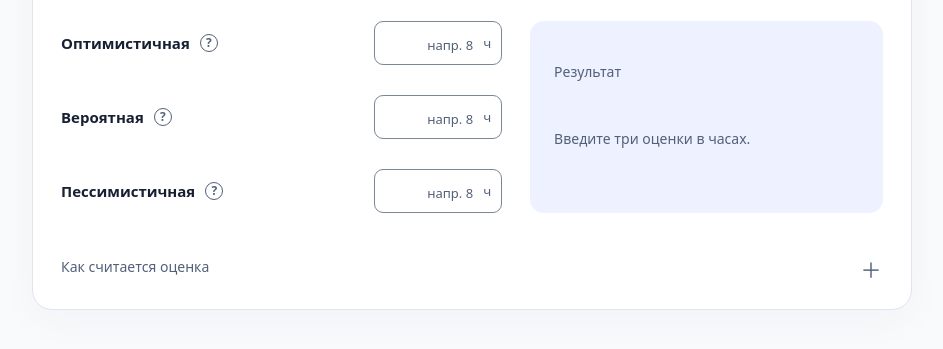
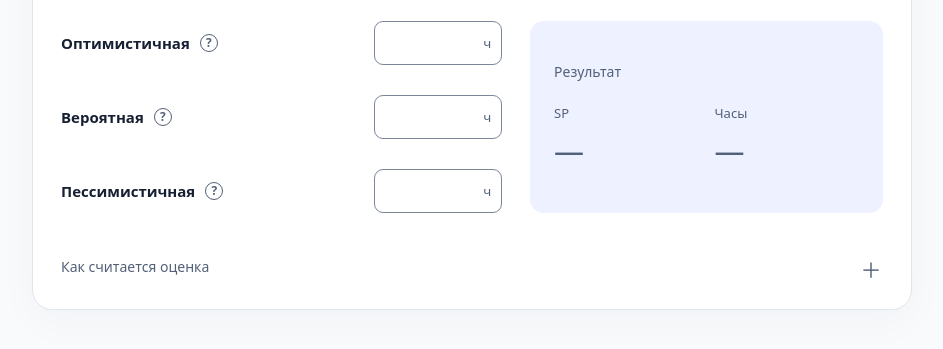
Before and after one commit to gaztell0/prikidka, a website: page index.html in a window 1280 px wide. Shown: the part 283-632 px from the top of the page, without its empty margins (168-1111 px from the left). Drawn offline with Linux system fonts and the light colour scheme.

Commit message:
Revert "Improve empty states for inputs and results"
This reverts commit 6fc7acd29548ad3a7365560b0fd6338738a6ebc3.

```diff
--- a/app.js
+++ b/app.js
@@ -1,5 +1,5 @@
 import {DEFAULTS, HOURS_PER_SP, MAX_HOURS, estimate, parseHours, parseState, validateScenarios} from './model.js?v=e91c7c4503ce';
-import {decimalSeparatorFor, localeFor, translate} from './i18n.js?v=8670a3f0a5ce';
+import {decimalSeparatorFor, localeFor, translate} from './i18n.js?v=2d1a24e83c57';
 
 const $ = selector => document.querySelector(selector);
 const keys = ['o', 'l', 'p'];
@@ -182,11 +182,7 @@ function render() {
   if (!validation.valid) {
     setMetric('#sp-value', null);
     setMetric('#hours-value', null);
-    const note = visibleError ? t('result.note.fix') : t('result.note.empty');
-    $('#result-values').hidden = true;
-    $('#result-empty').hidden = false;
-    $('#result-empty').textContent = note;
-    $('#result-note').textContent = note;
+    $('#result-note').textContent = visibleError ? t('result.note.fix') : t('result.note.empty');
     $('#hours-formula').textContent = t('result.formula.empty');
     $('#sp-formula').textContent = t('result.formula.sp.empty', {rate: HOURS_PER_SP});
     return;
@@ -199,8 +195,6 @@ function render() {
   const sizing = {wide: metricLength > 6, long: metricLength > 8};
   setMetric('#sp-value', sp, sizing);
   setMetric('#hours-value', hours, sizing);
-  $('#result-values').hidden = false;
-  $('#result-empty').hidden = true;
   $('#result-note').textContent = hours.approximate || sp.approximate ? t('result.note.rounded') : t('result.note.done');
   $('#hours-formula').textContent = t('result.formula.hours', {
     o: fmt(state.o),
@@ -222,9 +216,6 @@ function applyLanguage() {
   }
   for (const element of document.querySelectorAll('[data-i18n-title]')) {
     element.title = t(element.getAttribute('data-i18n-title'));
-  }
-  for (const element of document.querySelectorAll('[data-i18n-placeholder]')) {
-    element.placeholder = t(element.getAttribute('data-i18n-placeholder'));
   }
   document.title = t('page.title');
   $('meta[name="description"]').content = t('page.description');
--- a/i18n.js
+++ b/i18n.js
@@ -9,7 +9,6 @@ const MESSAGES = {
     'label.likely': 'Вероятная',
     'label.pessimistic': 'Пессимистичная',
     'label.sr': ' оценка, часы',
-    'field.placeholder': 'напр. 8',
     'help.o.aria': 'Как понять оптимистичную оценку',
     'help.l.aria': 'Как понять вероятную оценку',
     'help.p.aria': 'Как понять пессимистичную оценку',
@@ -74,7 +73,6 @@ const MESSAGES = {
     'label.likely': 'Most likely',
     'label.pessimistic': 'Pessimistic',
     'label.sr': ' estimate, hours',
-    'field.placeholder': 'e.g. 8',
     'help.o.aria': 'What the optimistic estimate means',
     'help.l.aria': 'What the most likely estimate means',
     'help.p.aria': 'What the pessimistic estimate means',
--- a/index.html
+++ b/index.html
@@ -19,8 +19,8 @@
       document.documentElement.lang = language === 'en' ? 'en' : 'ru';
     })();
   </script>
-  <link rel="stylesheet" href="./style.css?v=f9da3254ec97">
-  <script type="module" src="./app.js?v=142e9b0e6657"></script>
+  <link rel="stylesheet" href="./style.css?v=910c5bdd2d20">
+  <script type="module" src="./app.js?v=e8ad3393eae2"></script>
 </head>
 <body>
   <main class="calculator">
@@ -45,29 +45,26 @@
         <p id="legacy-note" class="legacy-note" hidden data-i18n="legacy.note">Ссылка содержит прежние шкалы. Введите три оценки в часах заново.</p>
         <div class="scenario">
           <div class="scenario-label"><label for="optimistic"><span data-i18n="label.optimistic">Оптимистичная</span><span class="sr-only" data-i18n="label.sr"> оценка, часы</span></label><button type="button" class="help-trigger" data-help="o" aria-label="Как понять оптимистичную оценку" data-i18n-aria-label="help.o.aria" aria-expanded="false" aria-controls="o-help" aria-describedby="o-help"><span aria-hidden="true">?</span></button></div>
-          <div class="hours-field"><input id="optimistic" name="o" type="text" inputmode="decimal" autocomplete="off" spellcheck="false" placeholder="напр. 8" data-i18n-placeholder="field.placeholder" aria-describedby="o-error"><span aria-hidden="true" data-i18n="unit.hours">ч</span></div>
+          <div class="hours-field"><input id="optimistic" name="o" type="text" inputmode="decimal" autocomplete="off" spellcheck="false" aria-describedby="o-error"><span aria-hidden="true" data-i18n="unit.hours">ч</span></div>
           <p id="o-error" class="field-error" hidden></p>
         </div>
         <div class="scenario">
           <div class="scenario-label"><label for="likely"><span data-i18n="label.likely">Вероятная</span><span class="sr-only" data-i18n="label.sr"> оценка, часы</span></label><button type="button" class="help-trigger" data-help="l" aria-label="Как понять вероятную оценку" data-i18n-aria-label="help.l.aria" aria-expanded="false" aria-controls="l-help" aria-describedby="l-help"><span aria-hidden="true">?</span></button></div>
-          <div class="hours-field"><input id="likely" name="l" type="text" inputmode="decimal" autocomplete="off" spellcheck="false" placeholder="напр. 8" data-i18n-placeholder="field.placeholder" aria-describedby="l-error"><span aria-hidden="true" data-i18n="unit.hours">ч</span></div>
+          <div class="hours-field"><input id="likely" name="l" type="text" inputmode="decimal" autocomplete="off" spellcheck="false" aria-describedby="l-error"><span aria-hidden="true" data-i18n="unit.hours">ч</span></div>
           <p id="l-error" class="field-error" hidden></p>
         </div>
         <div class="scenario">
           <div class="scenario-label"><label for="pessimistic"><span data-i18n="label.pessimistic">Пессимистичная</span><span class="sr-only" data-i18n="label.sr"> оценка, часы</span></label><button type="button" class="help-trigger" data-help="p" aria-label="Как понять пессимистичную оценку" data-i18n-aria-label="help.p.aria" aria-expanded="false" aria-controls="p-help" aria-describedby="p-help"><span aria-hidden="true">?</span></button></div>
-          <div class="hours-field"><input id="pessimistic" name="p" type="text" inputmode="decimal" autocomplete="off" spellcheck="false" placeholder="напр. 8" data-i18n-placeholder="field.placeholder" aria-describedby="p-error"><span aria-hidden="true" data-i18n="unit.hours">ч</span></div>
+          <div class="hours-field"><input id="pessimistic" name="p" type="text" inputmode="decimal" autocomplete="off" spellcheck="false" aria-describedby="p-error"><span aria-hidden="true" data-i18n="unit.hours">ч</span></div>
           <p id="p-error" class="field-error" hidden></p>
         </div>
       </section>
 
       <section class="result-card" aria-labelledby="result-heading">
         <h2 id="result-heading" data-i18n="result.heading">Результат</h2>
-        <div class="result-body" aria-live="polite" aria-atomic="true">
-          <div class="result-values" id="result-values" hidden>
-            <div class="metric"><span class="metric-label" data-i18n="metric.sp">SP</span><strong class="metric-value is-empty" id="sp-value">—</strong></div>
-            <div class="metric"><span class="metric-label" data-i18n="metric.hours">Часы</span><strong class="metric-value is-empty" id="hours-value">—</strong></div>
-          </div>
-          <p id="result-empty" class="result-empty" aria-hidden="true">Введите три оценки в часах.</p>
+        <div class="result-values" aria-live="polite" aria-atomic="true">
+          <div class="metric"><span class="metric-label" data-i18n="metric.sp">SP</span><strong class="metric-value is-empty" id="sp-value">—</strong></div>
+          <div class="metric"><span class="metric-label" data-i18n="metric.hours">Часы</span><strong class="metric-value is-empty" id="hours-value">—</strong></div>
           <p id="result-note" class="sr-only">Введите три оценки в часах.</p>
         </div>
       </section>
--- a/style.css
+++ b/style.css
@@ -56,15 +56,12 @@ h1 { font-size: 23px; font-weight: 650; line-height: 1.3; letter-spacing: -.5px;
 .hours-field:focus-within { outline: 3px solid var(--accent); outline-offset: 3px; }
 .hours-field:has(input[aria-invalid="true"]) { border-color: var(--error); }
 .hours-field input { display: block; width: 100%; min-width: 0; border: 0; outline: none; background: transparent; color: var(--ink); padding: 9px 8px; text-align: right; font-size: 18px; line-height: 24px; font-variant-numeric: tabular-nums; border-radius: 9px; }
-.hours-field input::placeholder { color: var(--muted); font-size: 13px; }
 .hours-field > span { padding: 0 10px 0 2px; font-size: 13px; color: var(--muted); }
 .field-error { grid-column: 1 / -1; margin-top: 9px; color: var(--error); font-size: 13px; line-height: 1.5; }
 .legacy-note { color: var(--error); font-size: 13px; line-height: 1.5; margin-bottom: 12px; }
 .result-card { display: flex; flex-direction: column; justify-content: center; min-width: 0; padding: 24px; background: var(--accent-soft); border-radius: 14px; }
 .result-card h2 { color: var(--muted); font-size: 14px; font-weight: 500; line-height: 1.5; margin-bottom: 22px; }
-.result-body { display: flex; align-items: center; min-height: 69px; }
-.result-values { display: grid; grid-template-columns: minmax(0,1fr) minmax(0,1fr); gap: 16px; width: 100%; }
-.result-empty { margin: 0; max-width: 32ch; color: var(--muted); font-size: 14px; line-height: 1.5; }
+.result-values { display: grid; grid-template-columns: minmax(0,1fr) minmax(0,1fr); gap: 16px; }
 .metric { min-width: 0; }
 .metric-label { display: block; color: var(--muted); font-size: 13px; line-height: 1.4; margin-bottom: 7px; }
 .metric-value { display: flex; align-items: center; min-height: 44px; font-size: 36px; font-weight: 600; line-height: 1.2; letter-spacing: -1px; color: var(--accent); font-variant-numeric: tabular-nums; white-space: nowrap; }
```
